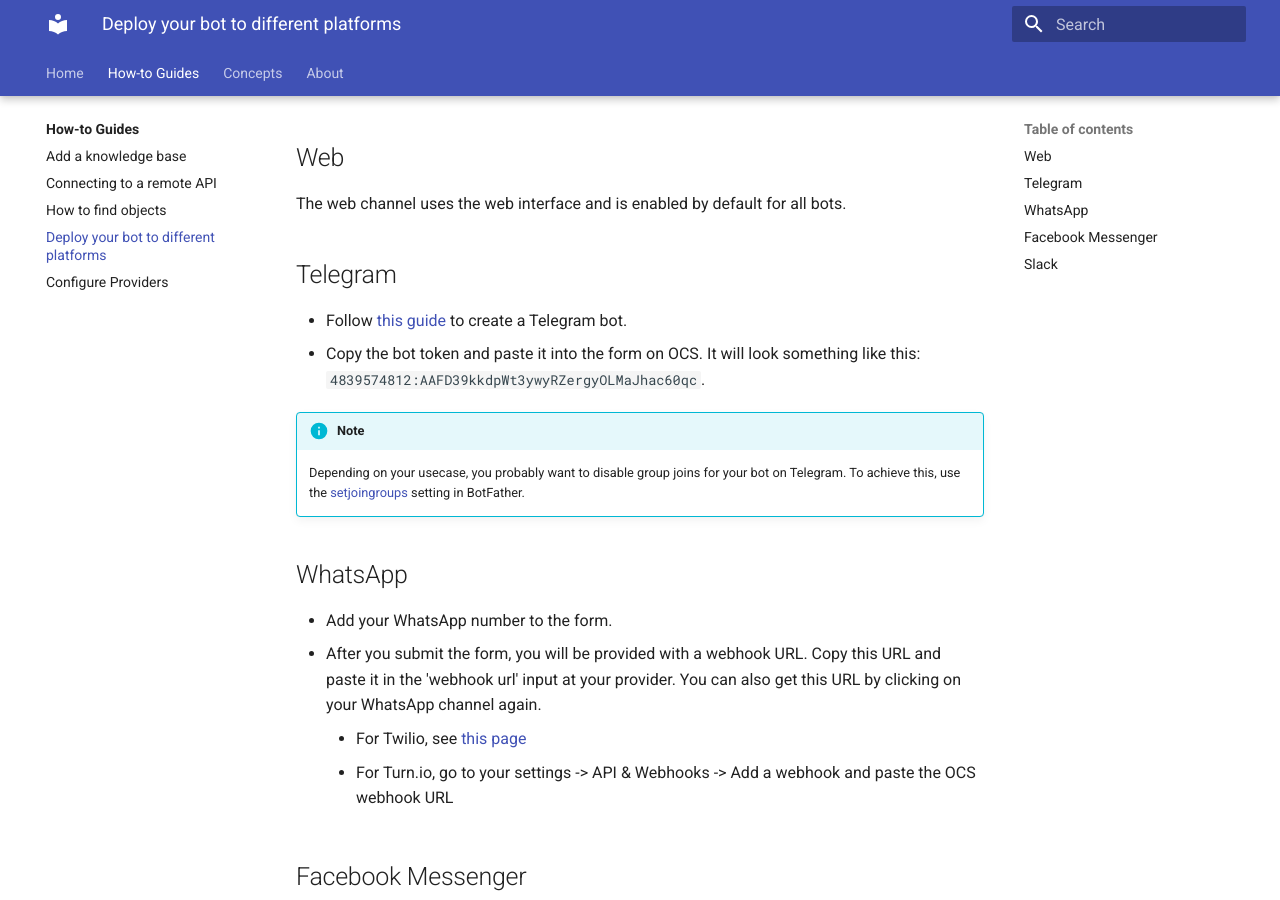
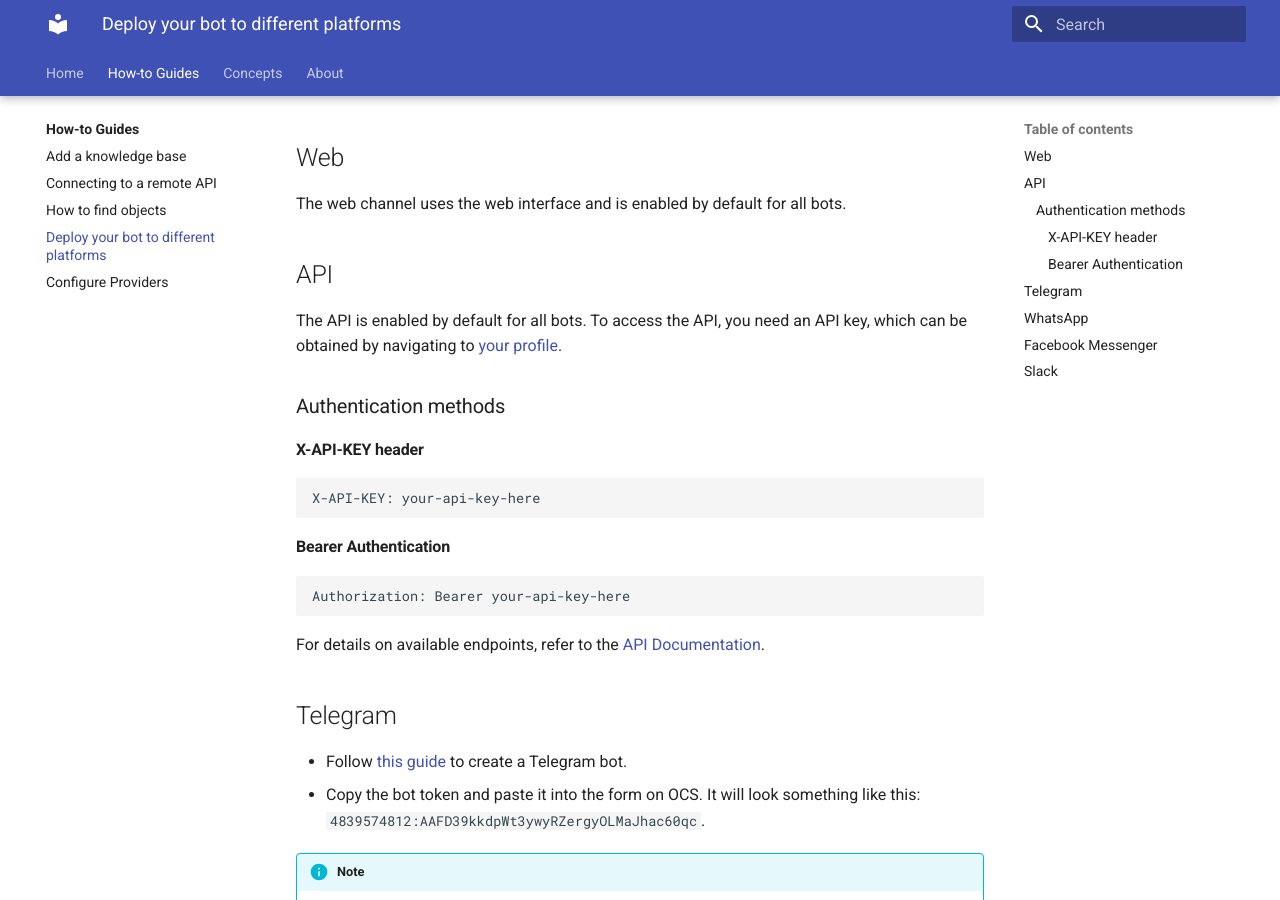
Before and after one commit to dimagi/open-chat-studio-docs, an MkDocs documentation site: the page built from docs/how-to/deploy_to_different_channels.md, in a window 1280 px wide and 900 px high, scrolled down 480 px. Built offline with MkDocs 1.6.1 and Material for MkDocs 9.7.7, drawn with Linux system fonts in a browser that asks for light colours.

Commit message:
Add API section

````diff
--- a/docs/how-to/deploy_to_different_channels.md
+++ b/docs/how-to/deploy_to_different_channels.md
@@ -12,6 +12,22 @@
 
 ## Web
 The web channel uses the web interface and is enabled by default for all bots.
+
+## API
+The API is enabled by default for all bots. To access the API, you need an API key, which can be obtained by navigating to [your profile][7].
+
+### Authentication methods
+#### X-API-KEY header
+```shell
+X-API-KEY: your-api-key-here
+```
+
+#### Bearer Authentication
+```shell
+Authorization: Bearer your-api-key-here
+```
+
+For details on available endpoints, refer to the [API Documentation][8].
 
 ## Telegram
 - Follow [this guide][1] to create a Telegram bot.
````
Also changed, not shown: other parts of docs/how-to/deploy_to_different_channels.md (+2 -0 lines).
